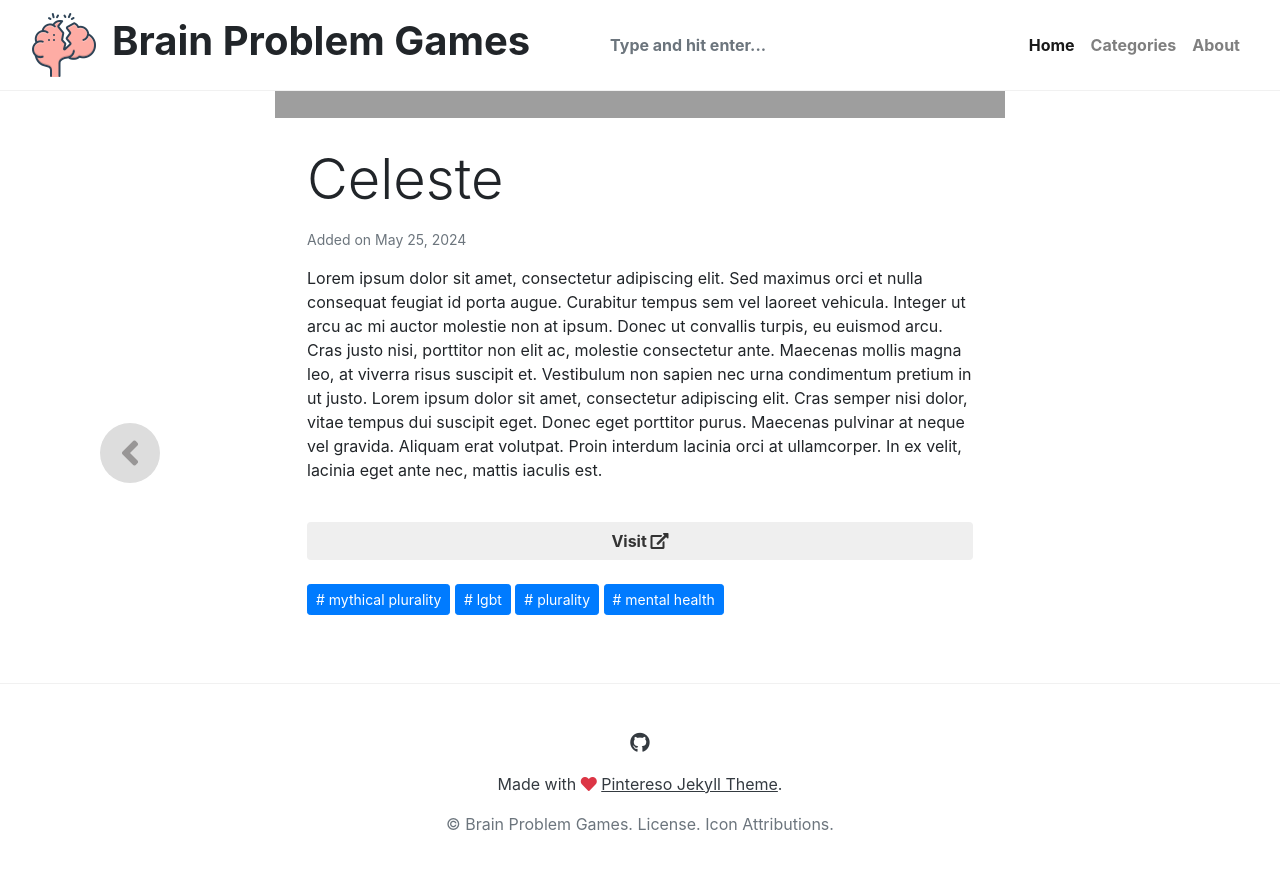
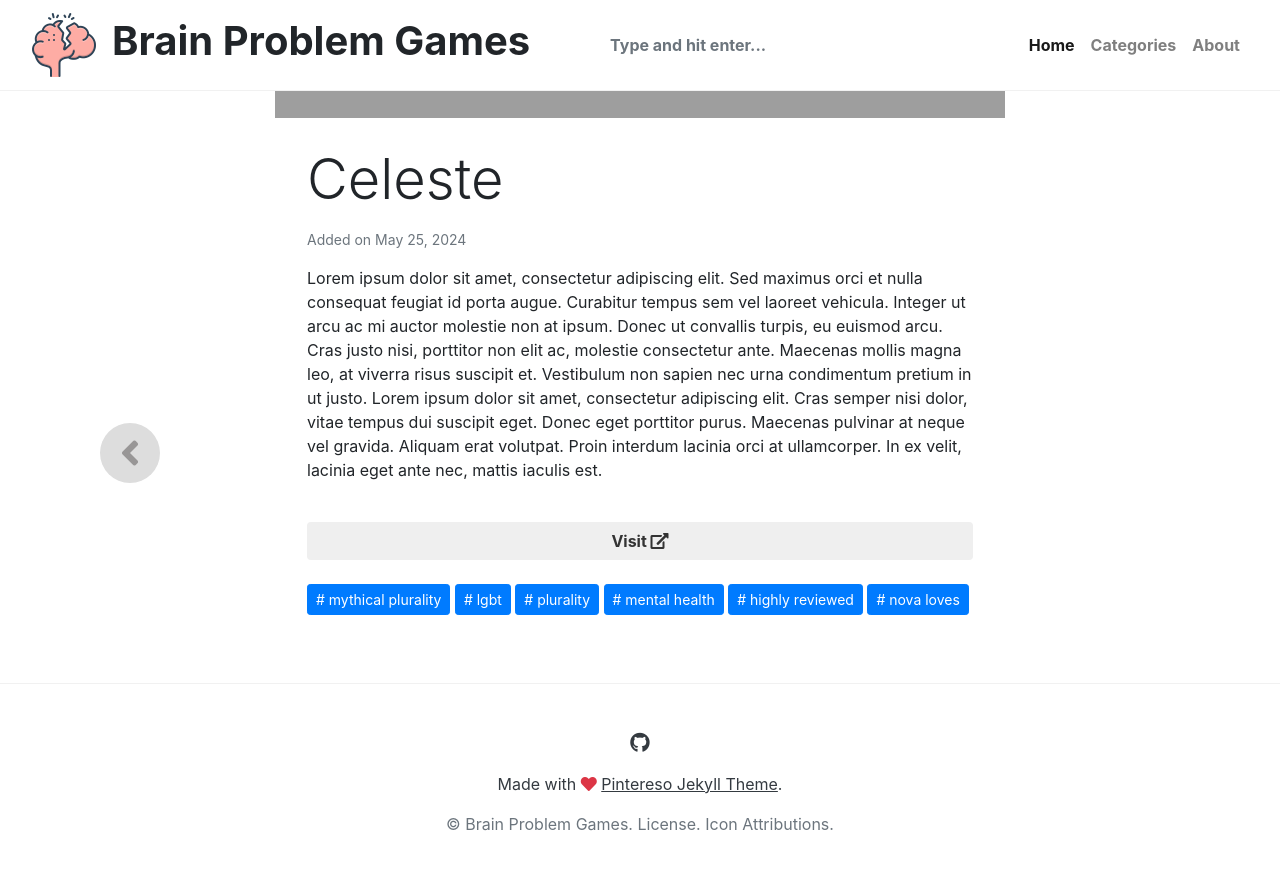
Before and after one commit to novamoth/brain-problem-games, a Jekyll site: the page built from _posts/2024-05-25-Celeste.md, in a window 1280 px wide and 900 px high, scrolled down 548 px. Shown: the top 870 px of the window. Built offline with Jekyll 4.4.1, drawn with Linux system fonts in a browser that asks for light colours; nearby versions of some CDN libraries; library files that are not in the unit come from our copies; comment, search, counter and statistics services are not loaded.

Commit message:
Add review and nova loves

```diff
--- a/_posts/2024-05-25-Celeste.md
+++ b/_posts/2024-05-25-Celeste.md
@@ -1,6 +1,14 @@
 ---
 title: "Celeste"
-categories: [Mythical Plurality, LGBT, Plurality, Mental Health]
+categories:
+  [
+    Mythical Plurality,
+    LGBT,
+    Plurality,
+    Mental Health,
+    Highly Reviewed,
+    Nova Loves,
+  ]
 image: "/assets/images/celeste.png"
 visit: "https://www.celestegame.com/"
 ---
```
Also changed, not shown: _posts/2024-05-25-Disco-Elysium.md (+8 -1 lines), _posts/2024-05-25-Hello-Charlotte.md (+1 -0 lines).
